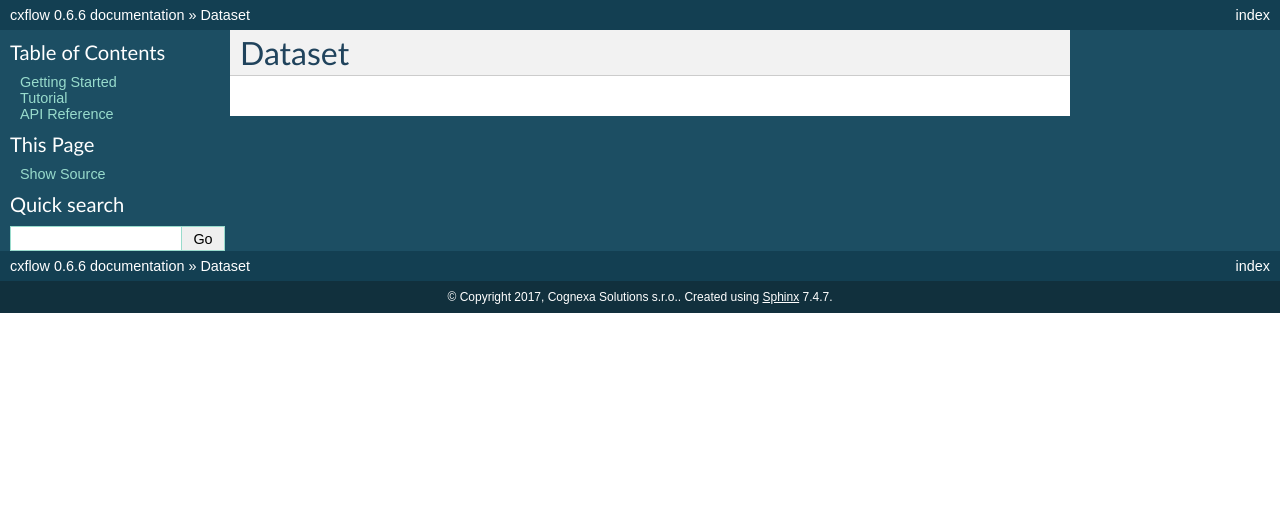
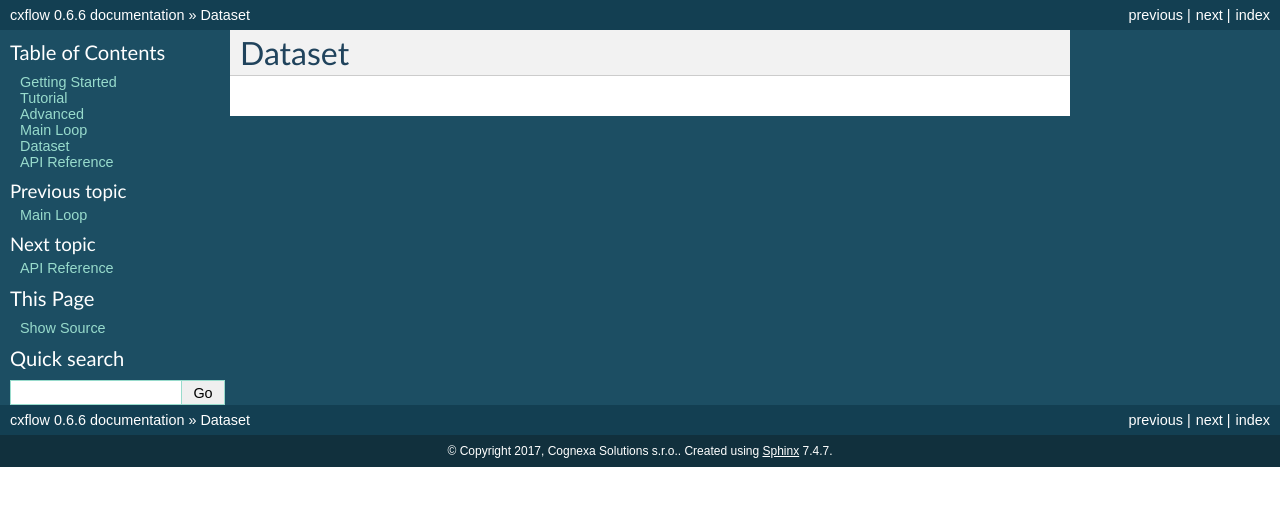
Before and after one commit to iterait/emloop, a Sphinx documentation site: the page built from docs/advanced/dataset.rst, in a window 1280 px wide. Shown: the top 506 px of the page. Built offline with Sphinx 7.4.7, drawn with Linux system fonts in a browser that asks for light colours; pages that are not in the unit, such as notebooks, are missing from menus.

Commit message:
advanced

```diff
--- a/docs/index.rst
+++ b/docs/index.rst
@@ -3,11 +3,13 @@ cxflow
 
 .. toctree::
    :hidden:
-   :maxdepth: 1
+   :maxdepth: 2
 
    getting_started
    tutorial
-   advanced/*
+   advanced/index
+   advanced/main_loop
+   advanced/dataset
    api/index
 
 Cxflow is a smart manager for deep learning models.
```
